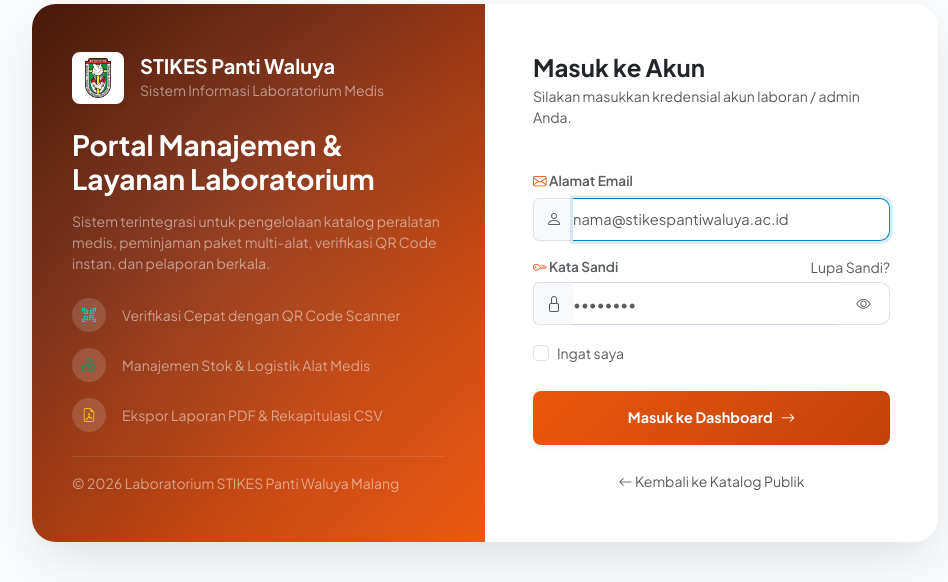
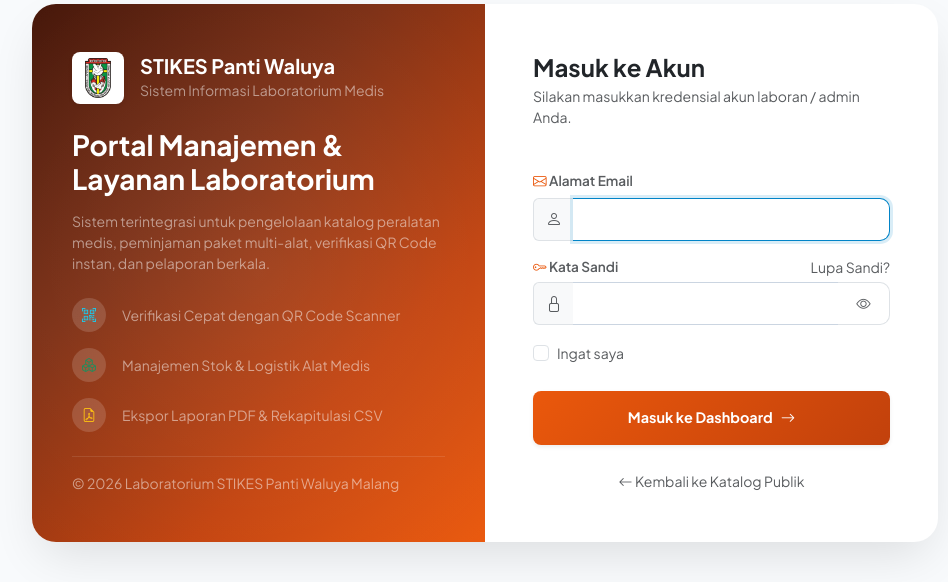
Before and after one commit to YonathanTobias/SistemPeminjamanAlatLab, a Laravel app: page /login in a window 1280 px wide. Shown: the part 164-746 px from the top of the page, without its empty margins (155-1103 px from the left). Run offline with Laravel 12, Linux system fonts and the light colour scheme; data that the repository does not hold is empty; some libraries are stand-ins or nearby versions.

Commit message:
fix: hilangkan placeholder input email dan password pada form login

```diff
--- a/resources/views/auth/login.blade.php
+++ b/resources/views/auth/login.blade.php
@@ -70,7 +70,7 @@
                                         <span class="input-group-text bg-light border-end-0 text-muted">
                                             <i class="bi bi-person"></i>
                                         </span>
-                                        <input id="email" type="email" class="form-control border-start-0 ps-0 @error('email') is-invalid @enderror" name="email" value="{{ old('email') }}" placeholder="nama@stikespantiwaluya.ac.id" required autocomplete="email" autofocus>
+                                        <input id="email" type="email" class="form-control border-start-0 ps-0 @error('email') is-invalid @enderror" name="email" value="{{ old('email') }}" required autocomplete="email" autofocus>
                                     </div>
                                     @error('email')
                                         <span class="text-danger small mt-1 d-block" role="alert">
@@ -94,7 +94,7 @@
                                         <span class="input-group-text bg-light border-end-0 text-muted">
                                             <i class="bi bi-lock"></i>
                                         </span>
-                                        <input id="password" type="password" class="form-control border-start-0 border-end-0 ps-0 @error('password') is-invalid @enderror" name="password" placeholder="••••••••" required autocomplete="current-password">
+                                        <input id="password" type="password" class="form-control border-start-0 border-end-0 ps-0 @error('password') is-invalid @enderror" name="password" required autocomplete="current-password">
                                         <button class="btn btn-light bg-white border border-start-0 text-muted" type="button" onclick="togglePasswordVisibility('password', this)" title="Lihat Sandi">
                                             <i class="bi bi-eye"></i>
                                         </button>
```
